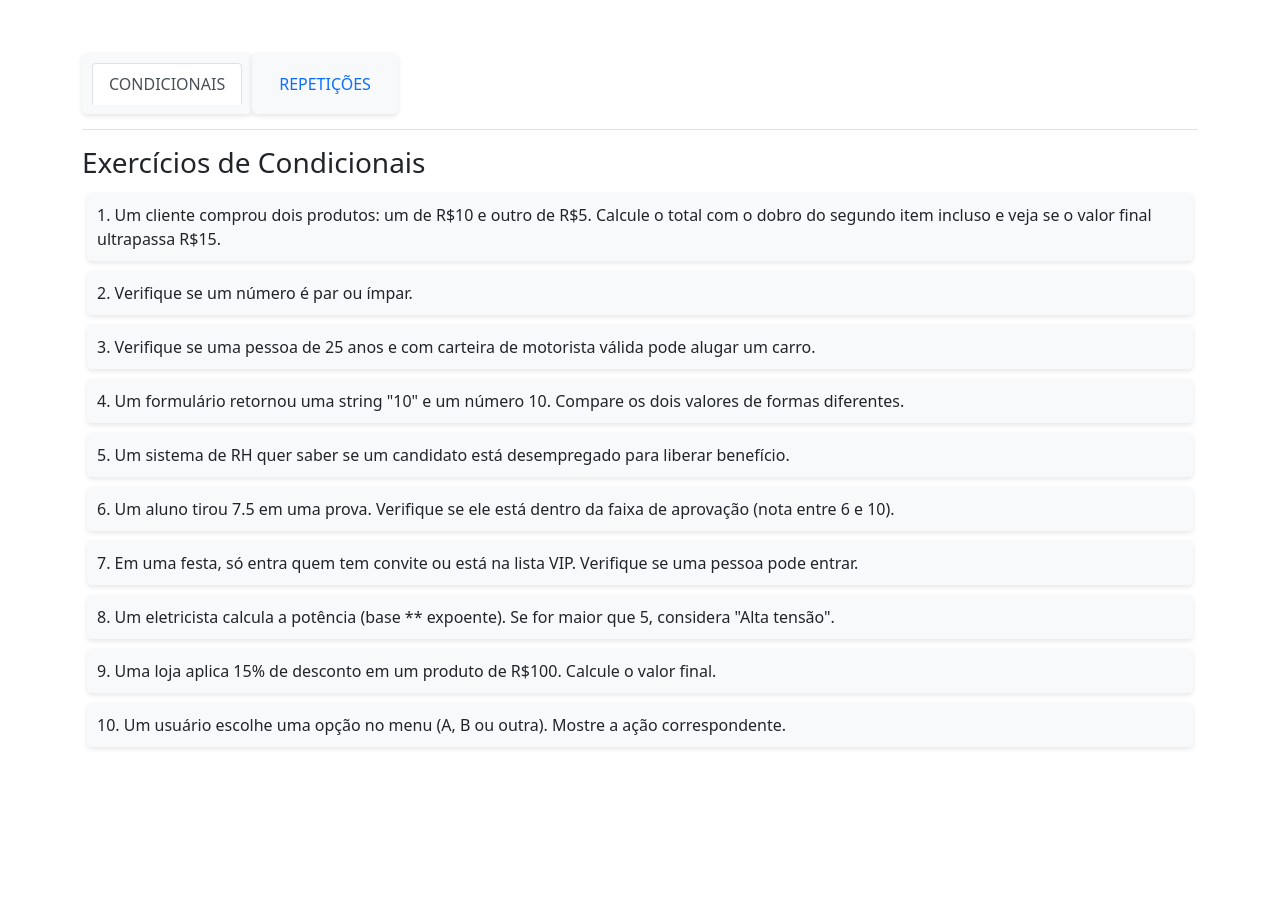
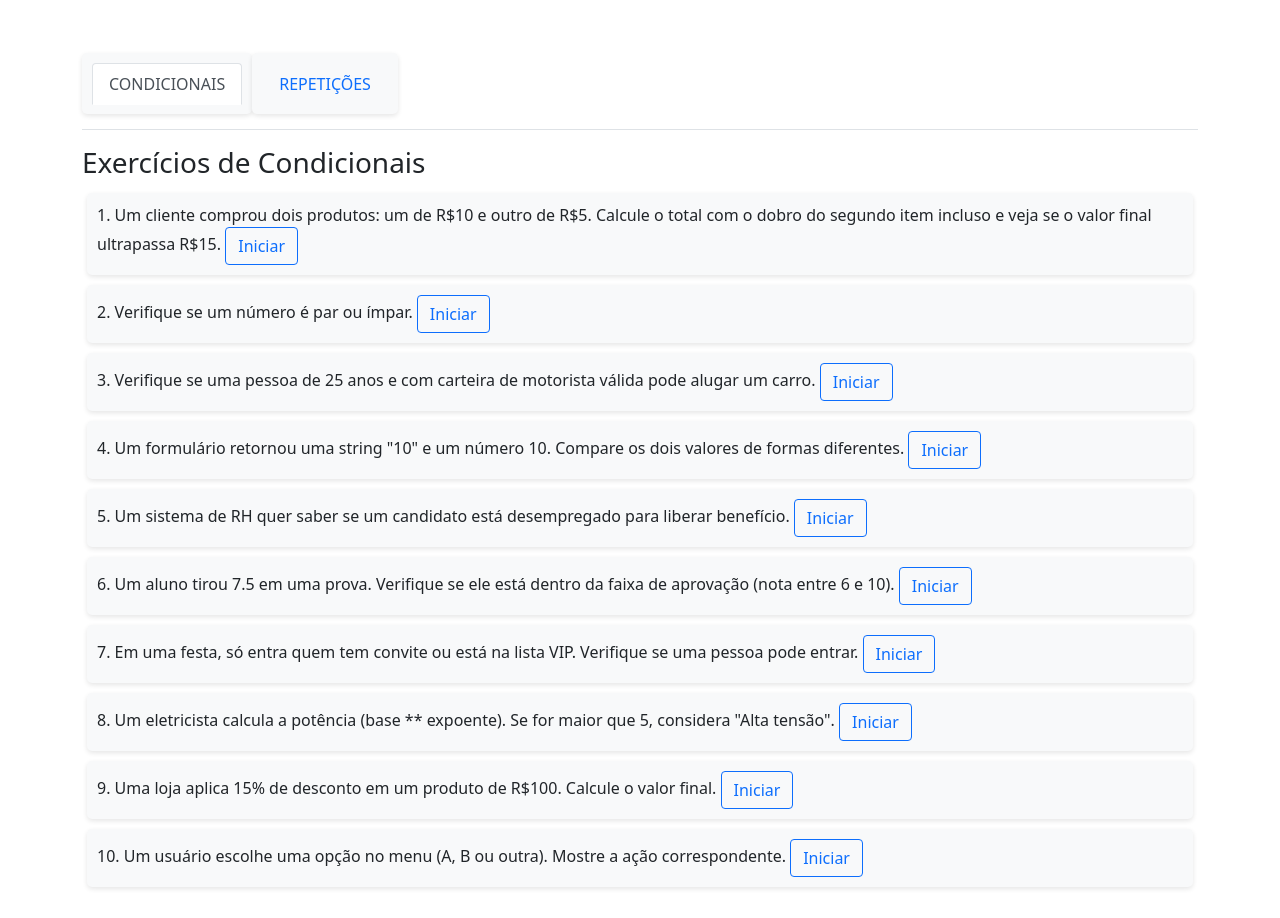
Before and after one commit to romero-gt/logica, a plain HTML site: page index.html in a window 1280 px wide. Before the commit the page ends 800 px from the top, so only its background shows below. Drawn offline with nearby package versions, Linux system fonts and the light colour scheme.

Commit message:
feat/mathew

```diff
--- a/index.html
+++ b/index.html
@@ -3,30 +3,28 @@
 
 <head>
   <meta charset="UTF-8">
+  <link rel="icon" href="gt-logo.png" type="image/png">
   <meta name="viewport" content="width=device-width, initial-scale=1.0">
   <title>Exercício Lógica</title>
-    <!-- Incluindo o Bootstrap -->
   <link href="https://cdn.jsdelivr.net/npm/bootstrap@5.1.3/dist/css/bootstrap.min.css" rel="stylesheet">
   <style>
     ul {
-            list-style-type: none; /* Remove os marcadores da lista */
-            padding: 5px; /* Remove o preenchimento padrão */
+      list-style-type: none;
+      padding: 5px;
     }
 
     li {
-            margin-bottom: 10px; /* Espaçamento entre os itens da lista */
-            padding: 10px; /* Preenchimento interno dos itens */
-            background-color: #f8f9fa; /* Cor de fundo dos itens */
-            border-radius: 5px; /* Bordas arredondadas */
-            box-shadow: 0 2px 5px rgba(0, 0, 0, 0.1); /* Sombra sutil para os itens */
+      margin-bottom: 10px;
+      padding: 10px;
+      background-color: #f8f9fa;
+      border-radius: 5px;
+      box-shadow: 0 2px 5px rgba(0, 0, 0, 0.1);
     }
-
   </style>
 </head>
 
 <body>
   <main class="container mt-5">
-        <!-- Navegação com abas -->
     <ul class="nav nav-tabs" id="myTab" role="tablist">
       <li class="nav-item" role="presentation">
         <a class="nav-link active" id="condicionais-tab" data-bs-toggle="tab" href="#condicionais" role="tab" aria-controls="condicionais" aria-selected="true">CONDICIONAIS</a>
@@ -36,26 +34,53 @@
       </li>
     </ul>
 
-        <!-- Conteúdo das abas -->
     <div class="tab-content mt-3" id="myTabContent">
-            <!-- Aba de Condicionais -->
       <div class="tab-pane fade show active" id="condicionais" role="tabpanel" aria-labelledby="condicionais-tab">
         <h3>Exercícios de Condicionais</h3>
         <ul>
-                    <li>1. Um cliente comprou dois produtos: um de R$10 e outro de R$5. Calcule o total com o dobro do segundo item incluso e veja se o valor final ultrapassa R$15.</li>
-                    <li>2. Verifique se um número é par ou ímpar.</li>
-                    <li>3. Verifique se uma pessoa de 25 anos e com carteira de motorista válida pode alugar um carro.</li>
-                    <li>4. Um formulário retornou uma string "10" e um número 10. Compare os dois valores de formas diferentes.</li>
-                    <li>5. Um sistema de RH quer saber se um candidato está desempregado para liberar benefício.</li>
-                    <li>6. Um aluno tirou 7.5 em uma prova. Verifique se ele está dentro da faixa de aprovação (nota entre 6 e 10).</li>
-                    <li>7. Em uma festa, só entra quem tem convite ou está na lista VIP. Verifique se uma pessoa pode entrar.</li>
-                    <li>8. Um eletricista calcula a potência (base ** expoente). Se for maior que 5, considera "Alta tensão".</li>
-                    <li>9. Uma loja aplica 15% de desconto em um produto de R$100. Calcule o valor final.</li>
-                    <li>10. Um usuário escolhe uma opção no menu (A, B ou outra). Mostre a ação correspondente.</li>
+          <li>
+            1. Um cliente comprou dois produtos: um de R$10 e outro de R$5. Calcule o total com o dobro do segundo item incluso e veja se o valor final ultrapassa R$15.
+            <button class="btn btn-outline-primary" type="button" onclick="q01()">Iniciar</button>
+          </li>
+          <li>
+            2. Verifique se um número é par ou ímpar.
+            <button class="btn btn-outline-primary" type="button" onclick="q02()">Iniciar</button>
+          </li>
+          <li>
+            3. Verifique se uma pessoa de 25 anos e com carteira de motorista válida pode alugar um carro.
+            <button class="btn btn-outline-primary" type="button" onclick="q03()">Iniciar</button>
+          </li>
+          <li>
+            4. Um formulário retornou uma string "10" e um número 10. Compare os dois valores de formas diferentes.
+            <button class="btn btn-outline-primary" type="button" onclick="q04()">Iniciar</button>
+          </li>
+          <li>
+            5. Um sistema de RH quer saber se um candidato está desempregado para liberar benefício.
+            <button class="btn btn-outline-primary" type="button" onclick="q05()">Iniciar</button>
+          </li>
+          <li>
+            6. Um aluno tirou 7.5 em uma prova. Verifique se ele está dentro da faixa de aprovação (nota entre 6 e 10).
+            <button class="btn btn-outline-primary" type="button" onclick="q06()">Iniciar</button>
+          </li>
+          <li>
+            7. Em uma festa, só entra quem tem convite ou está na lista VIP. Verifique se uma pessoa pode entrar.
+            <button class="btn btn-outline-primary" type="button" onclick="q07()">Iniciar</button>
+          </li>
+          <li>
+            8. Um eletricista calcula a potência (base ** expoente). Se for maior que 5, considera "Alta tensão".
+            <button class="btn btn-outline-primary" type="button" onclick="q08()">Iniciar</button>
+          </li>
+          <li>
+            9. Uma loja aplica 15% de desconto em um produto de R$100. Calcule o valor final.
+            <button class="btn btn-outline-primary" type="button" onclick="q09()">Iniciar</button>
+          </li>
+          <li>
+            10. Um usuário escolhe uma opção no menu (A, B ou outra). Mostre a ação correspondente.
+            <button class="btn btn-outline-primary" type="button" onclick="q10()">Iniciar</button>
+          </li>
         </ul>
       </div>
 
-            <!-- Aba de Repetições -->
       <div class="tab-pane fade" id="repeticoes" role="tabpanel" aria-labelledby="repeticoes-tab">
         <h3>Exercícios de Repetições</h3>
         <ul>
@@ -74,9 +99,9 @@
     </div>
   </main>
 
-    <!-- Scripts do Bootstrap -->
   <script src="https://cdn.jsdelivr.net/npm/bootstrap@5.1.3/dist/js/bootstrap.bundle.min.js"></script>
 
+  <script src="main.js"></script>
 </body>
 
 </html>
--- /dev/null
+++ b/main.js
@@ -0,0 +1,52 @@
+function ehNumero(n) {
+  if (Number.isNaN(n)) {
+    alert('Você não informou um número!')
+    return false
+  }
+  return true
+}
+
+function q01() {
+  const produtoA = 10
+  const produtoB = 5
+  const total = produtoA + produtoB * 2
+  const ehMaiorQue15 = total > 15
+
+  alert(`\nTotal = R$${total}\n\nMaior que R$15? ${ehMaiorQue15}`)
+}
+
+function q02() {
+  const numero = Number.parseInt(prompt('Digite um número INTEIRO'))
+  const paridade = numero % 2 === 0 ? 'par' : 'ímpar'
+
+  if (ehNumero(numero)) alert(`${numero} é ${paridade}!`)
+}
+
+function q03() {
+  const idade = 25
+  const cnhValida = true
+  const ehHabilitado = idade >= 18 && cnhValida
+
+  alert(`Idade = ${idade}\n\nHabilitado = ${ehHabilitado}`)
+}
+
+function q04() {
+  const valorA = '10'
+  const valorB = 10
+
+  const resultados = {
+    '===': valorA === valorB,
+    '!==': valorA !== valorB,
+    '>': valorA > valorB,
+    '<': valorA < valorB,
+    '>=': valorA >= valorB,
+    '<=': valorA <= valorB,
+    'Object.is()': Object.is(valorA, valorB)
+  }
+
+  alert(
+    Object.entries(resultados)
+      .map(([operacao, resultado]) => `"${valorA}" ${operacao} ${valorB} = ${resultado}`)
+      .join('\n')
+  )
+}
```
Also changed, not shown: README.md, gt-logo.png (added). Lines whose indentation alone changed are shown as unchanged.
